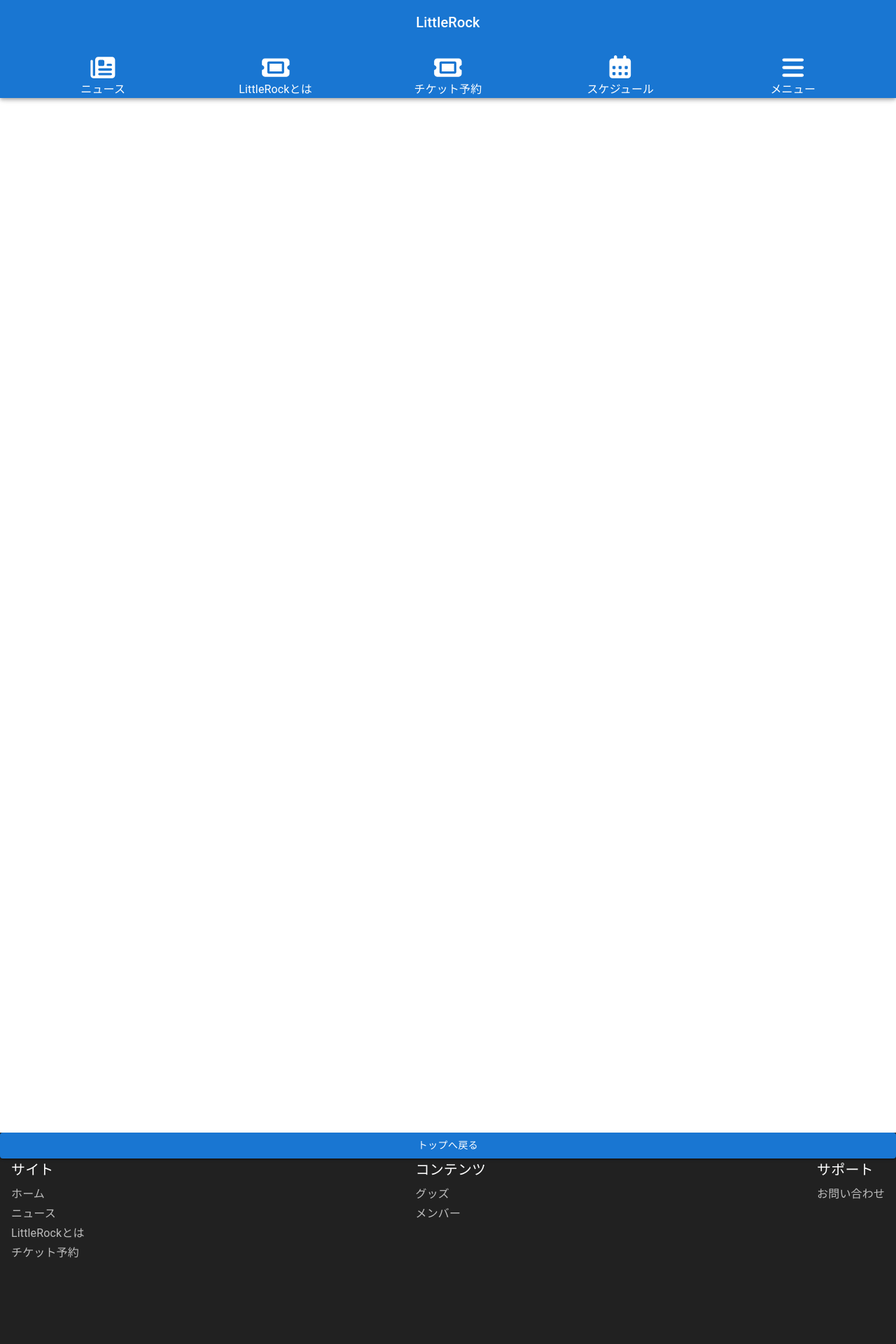
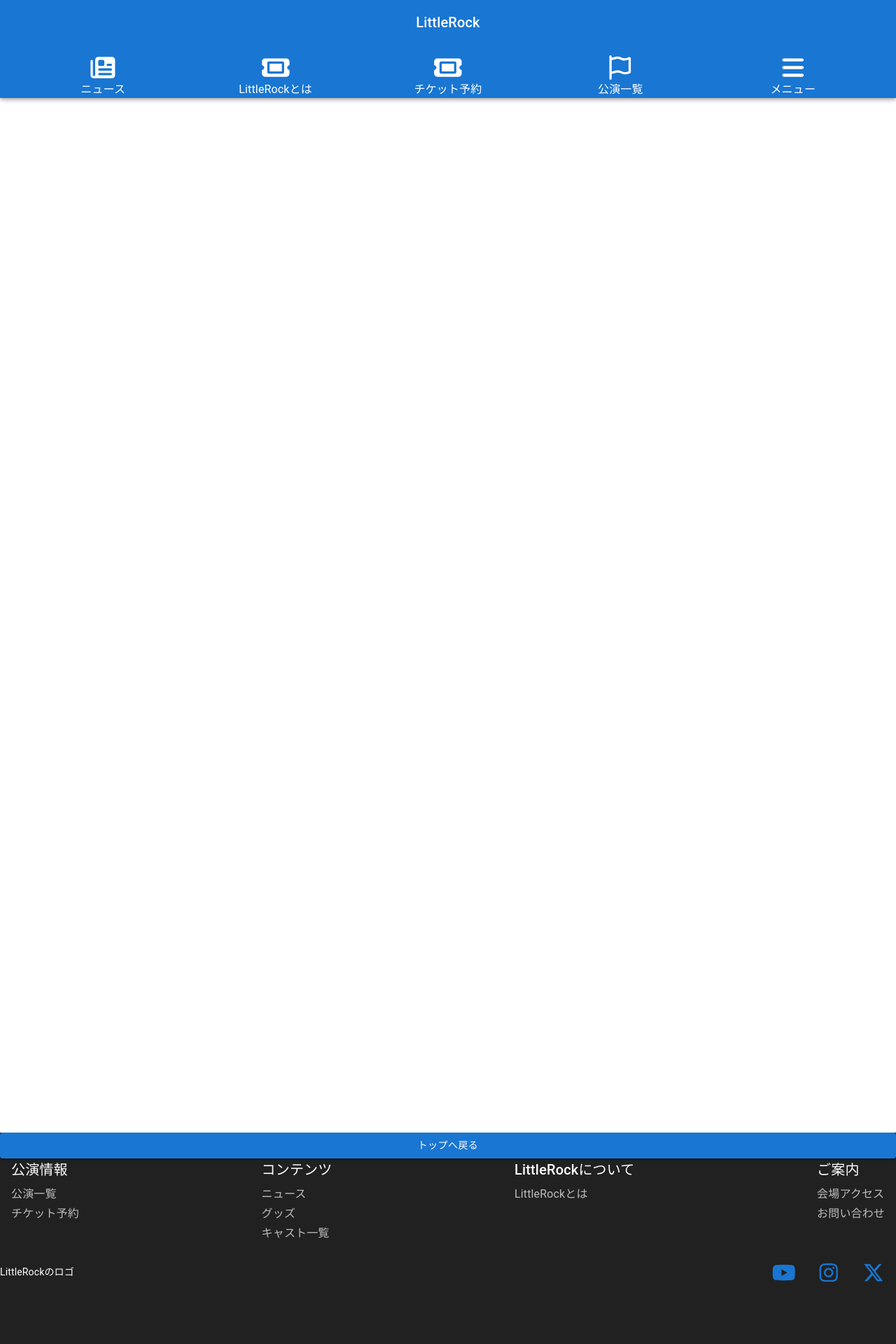
Before and after one commit to Sug1re/little-rock-hp, a Next.js app: page / in a window 1280 px wide. Shown: the top 1920 px of the page at 70% size. Built offline with nearby package versions, Linux system fonts and the light colour scheme.

Commit message:
SiteMapを編集/scheduleをstageに変更

```diff
--- a/components/layouts/Footer/Footer.tsx
+++ b/components/layouts/Footer/Footer.tsx
@@ -2,7 +2,11 @@
 
 import Link from "next/link";
 import { Box, Button, Typography } from "@mui/material";
-import { faInstagram, faXTwitter } from "@fortawesome/free-brands-svg-icons";
+import {
+  faInstagram,
+  faXTwitter,
+  faYoutube,
+} from "@fortawesome/free-brands-svg-icons";
 import { FontAwesomeIcon } from "@fortawesome/react-fontawesome";
 import { FooterSiteMap } from "./FooterSiteMap";
 
@@ -20,9 +24,8 @@ export const Footer = () => {
         トップへ戻る
       </Button>
 
-      <Box sx={{ height: "40vh" }}>
-        <FooterSiteMap />
-      </Box>
+      <FooterSiteMap />
+
       <Box
         sx={{
           height: "10vh",
@@ -33,6 +36,14 @@ export const Footer = () => {
       >
         <Typography variant="body2">LittleRockのロゴ</Typography>
         <Box>
+          <Button
+            component={Link}
+            href="https://youtube.com/your_account"
+            target="_blank"
+            rel="noopener noreferrer"
+          >
+            <FontAwesomeIcon icon={faYoutube} style={{ fontSize: "30px" }} />
+          </Button>
           <Button
             component={Link}
             href="https://instagram.com/your_account"
--- a/components/layouts/Footer/FooterSiteMap.tsx
+++ b/components/layouts/Footer/FooterSiteMap.tsx
@@ -9,6 +9,7 @@ export const FooterSiteMap = () => {
     <>
       <Box
         sx={{
+          height: "auto",
           display: "flex",
           justifyContent: "space-between",
           alignItems: "flex-start",
--- a/components/layouts/Footer/types/siteMap.ts
+++ b/components/layouts/Footer/types/siteMap.ts
@@ -1,22 +1,28 @@
 export const siteMap = [
   {
-    title: "サイト",
+    title: "公演情報",
     links: [
-      { label: "ホーム", href: "/" },
-      { label: "ニュース", href: "/news" },
-      { label: "LittleRockとは", href: "/about" },
+      { label: "公演一覧", href: "/stage" },
       { label: "チケット予約", href: "/ticket" },
     ],
   },
   {
     title: "コンテンツ",
     links: [
+      { label: "ニュース", href: "/news" },
       { label: "グッズ", href: "/goods" },
-      { label: "メンバー", href: "/cast" },
+      { label: "キャスト一覧", href: "/cast" },
     ],
   },
   {
-    title: "サポート",
-    links: [{ label: "お問い合わせ", href: "/contact" }],
+    title: "LittleRockについて",
+    links: [{ label: "LittleRockとは", href: "/about" }],
+  },
+  {
+    title: "ご案内",
+    links: [
+      { label: "会場アクセス", href: "/venue" },
+      { label: "お問い合わせ", href: "/contact" },
+    ],
   },
 ];
--- a/components/layouts/Header/Header.tsx
+++ b/components/layouts/Header/Header.tsx
@@ -3,10 +3,10 @@
 import { AppBar, Box, Toolbar, Typography } from "@mui/material";
 import {
   faBars,
-  faCalendarDays,
   faNewspaper,
   faTicket,
 } from "@fortawesome/free-solid-svg-icons";
+import { faFlag as faFlagRegular } from "@fortawesome/free-regular-svg-icons";
 import { HeaderBt } from "./HeaderBt";
 import { SideBar } from "../SideBar/SideBar";
 
@@ -53,13 +53,13 @@ export const Header = () => {
               }}
             >
               <HeaderBt title="ニュース" icon={faNewspaper} href="/news" />
+
               <HeaderBt title="LittleRockとは" icon={faTicket} href="/about" />
+
               <HeaderBt title="チケット予約" icon={faTicket} href="/ticket" />
-              <HeaderBt
-                title="スケジュール"
-                icon={faCalendarDays}
-                href="/schedule"
-              />
+
+              <HeaderBt title="公演一覧" icon={faFlagRegular} href="/stage" />
+
               <HeaderBt
                 title="メニュー"
                 icon={faBars}
--- a/components/layouts/SideBar/SideBar.tsx
+++ b/components/layouts/SideBar/SideBar.tsx
@@ -3,13 +3,13 @@
 import { Box, Drawer } from "@mui/material";
 import {
   faBagShopping,
-  faCalendarDays,
   faEnvelope,
   faMapLocationDot,
   faNewspaper,
   faTicket,
   faUserGroup,
 } from "@fortawesome/free-solid-svg-icons";
+import { faFlag as faFlagRegular } from "@fortawesome/free-regular-svg-icons";
 import { SideBarItem } from "./SideBarItem";
 
 type Props = {
@@ -27,11 +27,7 @@ export const SideBar = ({ open, onClose }: Props) => (
 
         <SideBarItem title="チケット予約" icon={faTicket} href="/ticket" />
 
-        <SideBarItem
-          title="スケジュール"
-          icon={faCalendarDays}
-          href="/schedule"
-        />
+        <SideBarItem title="公演一覧" icon={faFlagRegular} href="/stage" />
 
         <SideBarItem title="キャスト一覧" icon={faUserGroup} href="/cast" />
 
--- a/package.json
+++ b/package.json
@@ -13,6 +13,7 @@
     "@emotion/styled": "^11.14.1",
     "@fortawesome/fontawesome-svg-core": "^7.2.0",
     "@fortawesome/free-brands-svg-icons": "^7.2.0",
+    "@fortawesome/free-regular-svg-icons": "^7.2.0",
     "@fortawesome/free-solid-svg-icons": "^7.2.0",
     "@fortawesome/react-fontawesome": "^3.3.0",
     "@heroicons/react": "^2.2.0",
```
Also changed, not shown: app/schedule/page.tsx (deleted, +0 -7 lines), app/stage/page.tsx (added, +7 -0 lines), 1 other file (tests, documents, lock files or other folders).
